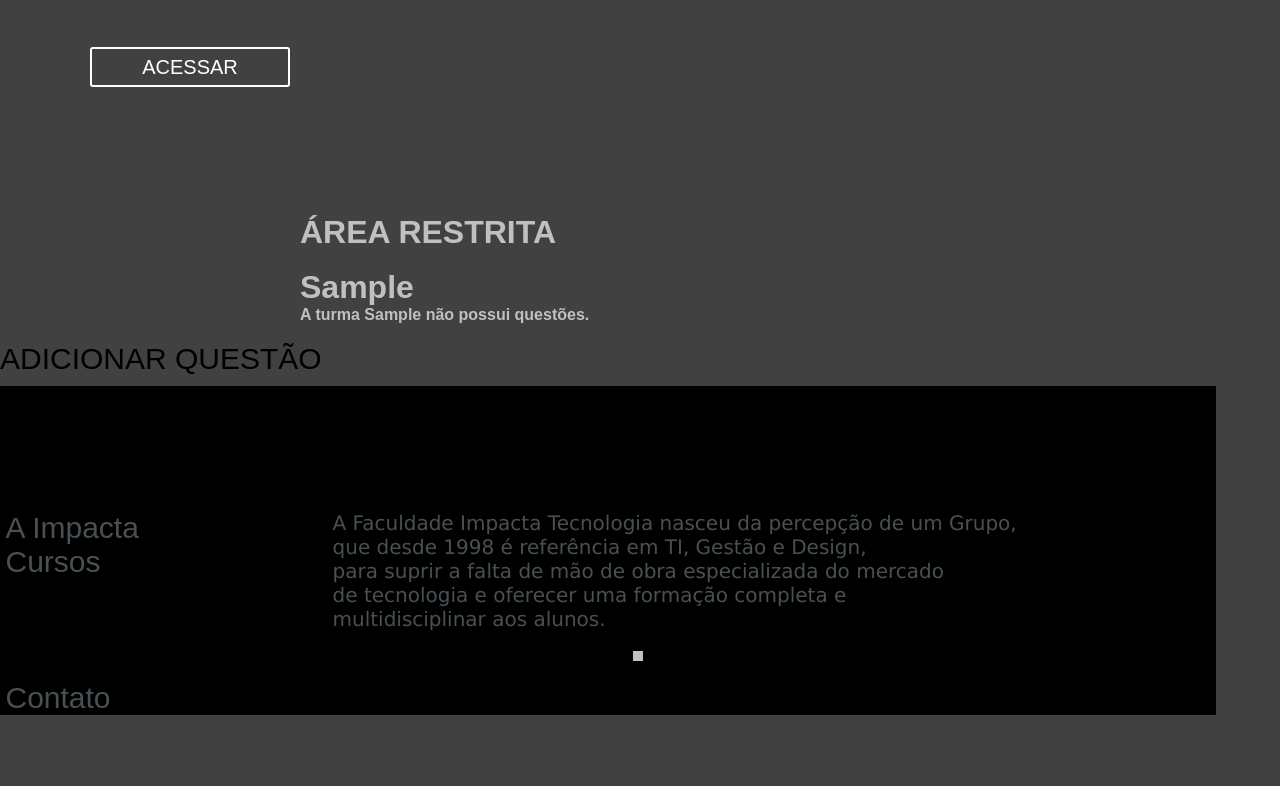
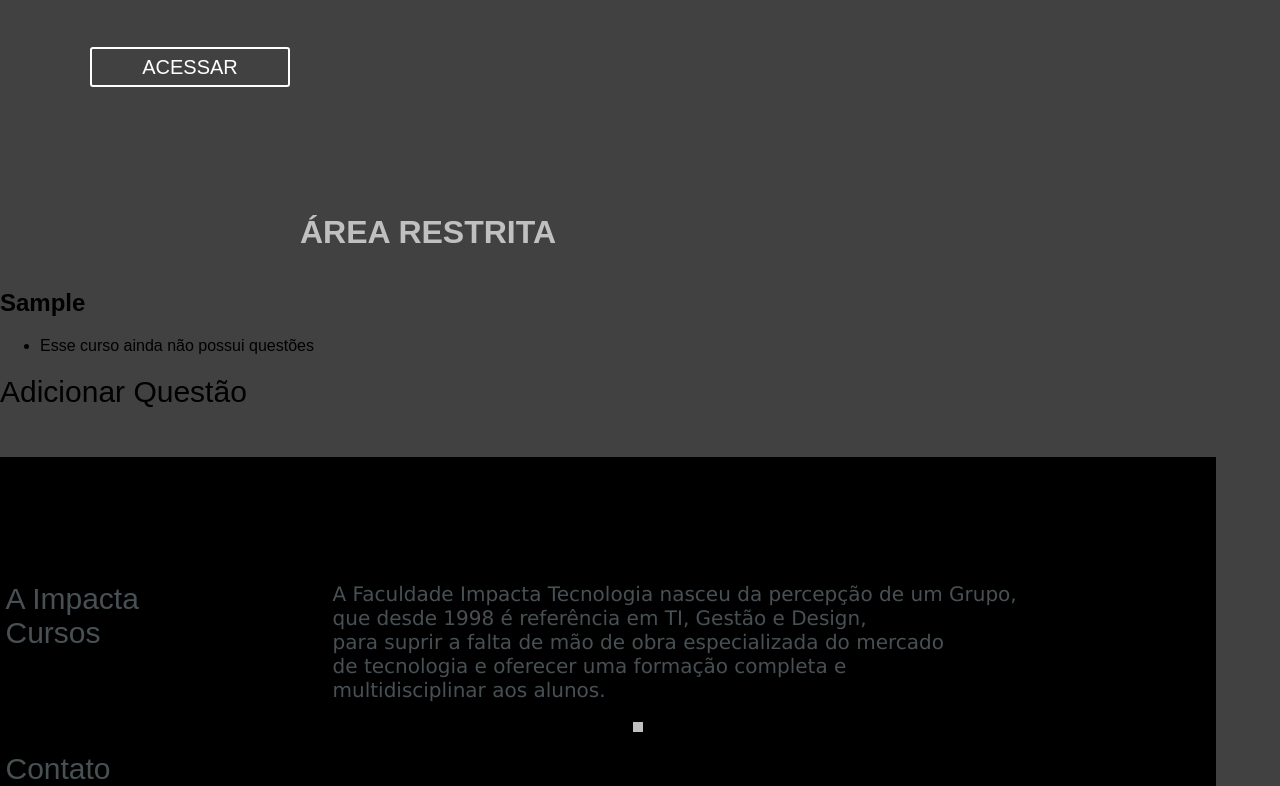
Before and after one commit to LimaHenrique/SiteFaculdadev3, a Django app: page /restrito.html/ in a window 1280 px wide. Shown: the part 640-1426 px from the top of the page. Before the commit the page ends 1355 px from the top, so only its background shows below. Run offline with Django 3.2, Linux system fonts and the light colour scheme; tables that the repository leaves empty hold one stand-in row (values such as "Sample post"); parts of the project's set-up code (start-up, migrations or seed data) failed here and were passed over.

Commit message:
Update restrito.html

```diff
--- a/app/templates/restrito.html
+++ b/app/templates/restrito.html
@@ -3,14 +3,21 @@
 {%load static%}
 <br/><br/>
 <h1>ÁREA RESTRITA</h1><br/>
-{% for turma in turmas %}
-<h1>{{ turma.turma }}</h1>
-{% for questao in questoes %}
-	<h4>{{ questao }}</h4>
-	{% empty %}
-		<h4>A turma {{ turma }} não possui questões.</h4><br/>
-{% endfor %}
-<a href="questao_form.html" id="link">ADICIONAR QUESTÃO</a>
+{% for turma in turmas  %}
+	<div>
+		<h2>{{ turma.turma }}</h2>
+		<ul>
+			{% for turma in turma.questao %}
+				<li>{{ turma }} -
+				<a href="{% url 'questao_form' turma=turma.turma questao_id=questao.id %}">Editar questão</a></li>
+			{% empty %}
+				<li>Esse curso ainda não possui questões</li>
+			{% endfor %}
+
+		</ul>
+		<p class="acoes">
+			<a href="{% url 'questao_form' turma=turma.turma questao_id='' %}">Adicionar Questão</a>
+		</p>
 <br/><br/><br/>
 {% endfor %}
 {% endblock %}
```
